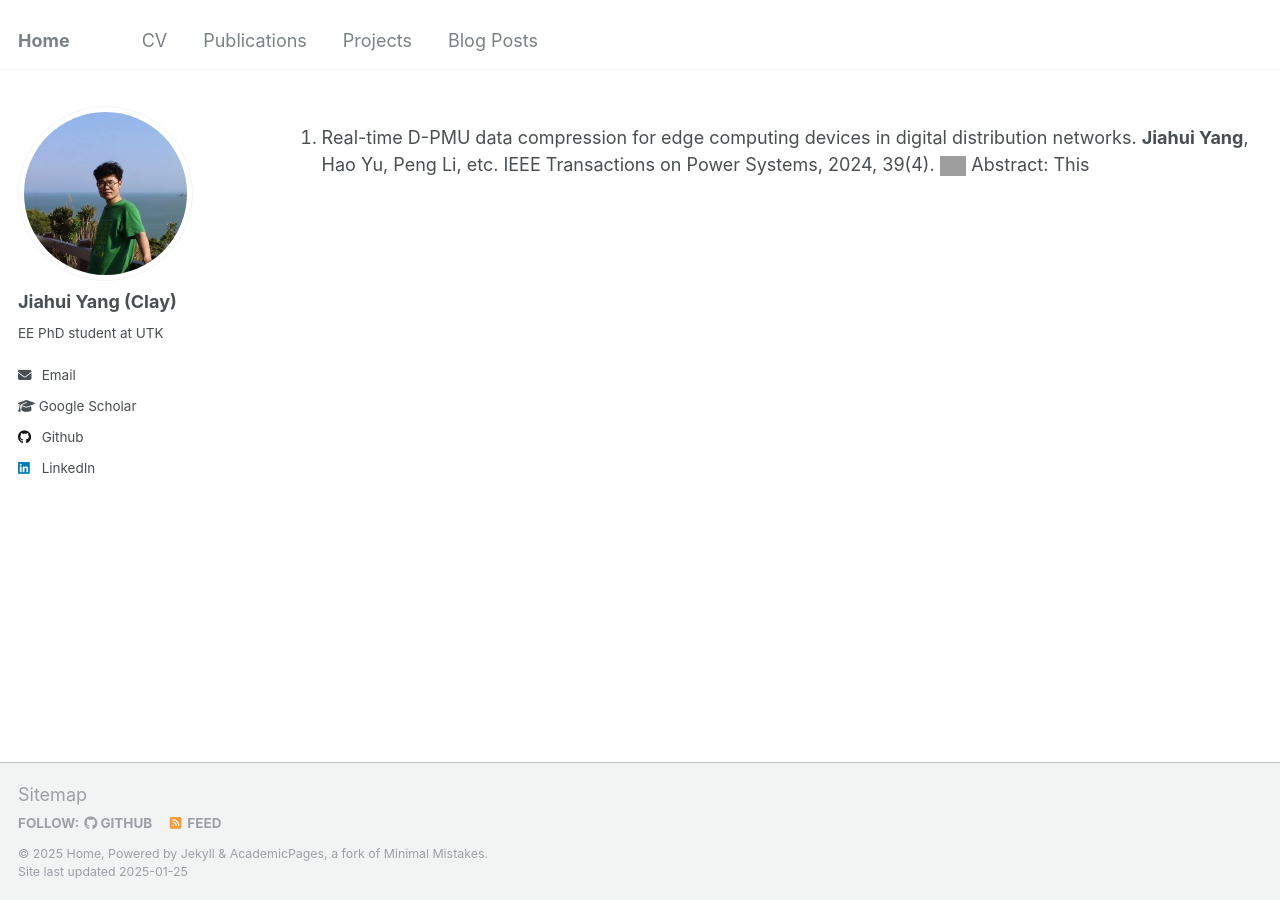
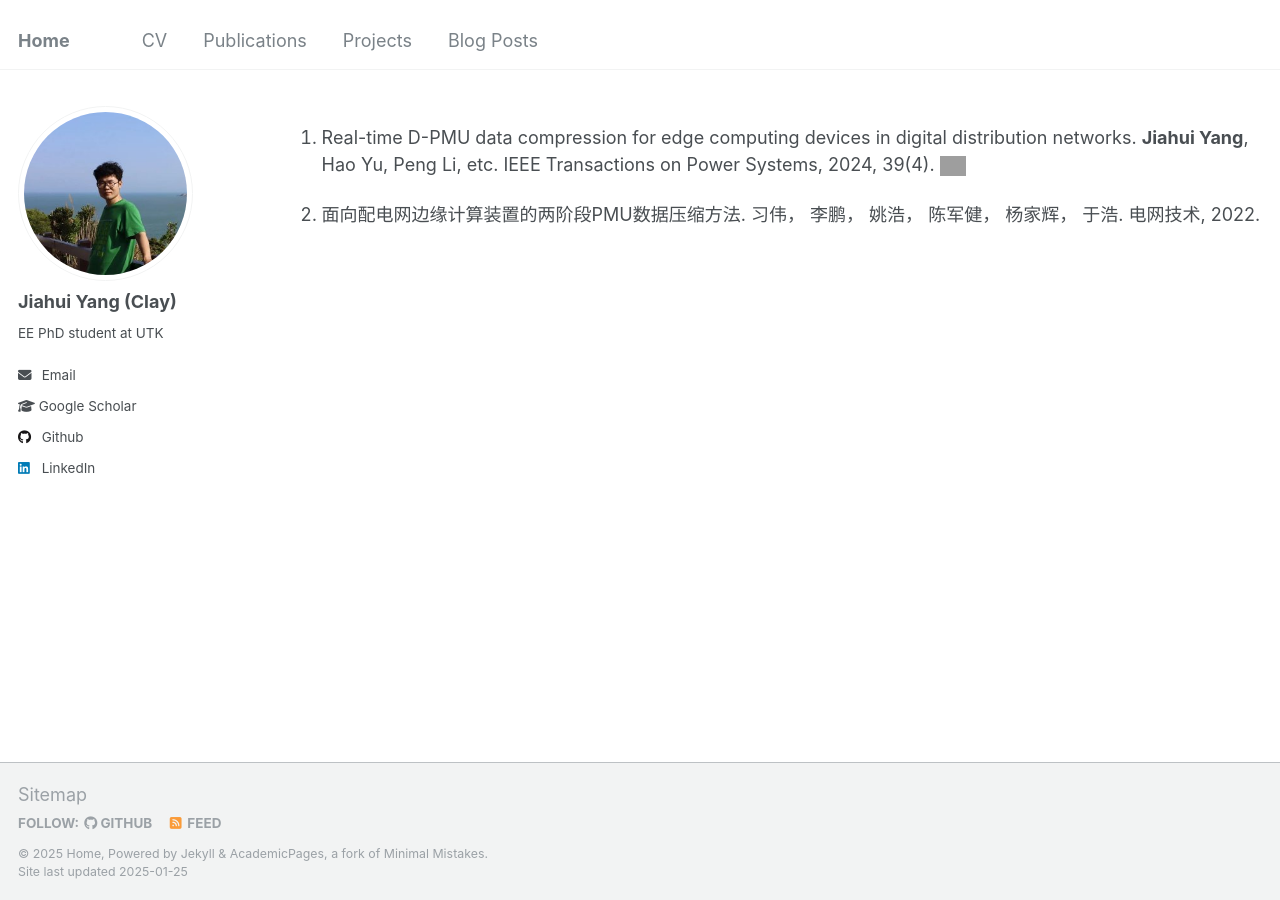
Before and after one commit to ClayUTK/intro, a Jekyll site: the page built from _pages/pub.md, in a window 1280 px wide. Built offline with Jekyll 4.4.1, drawn with Linux system fonts in a browser that asks for light colours; grey boxes are pictures that could not be loaded.

Commit message:
Update pub.md

```diff
--- a/_pages/pub.md
+++ b/_pages/pub.md
@@ -7,4 +7,5 @@ author_profile: true
 {% include base_path %}
 
 1. Real-time D-PMU data compression for edge computing devices in digital distribution networks. **Jiahui Yang**, Hao Yu, Peng Li, etc. IEEE Transactions on Power Systems, 2024, 39(4). [<img src="https://upload.wikimedia.org/wikipedia/commons/8/87/PDF_file_icon.svg" alt="PDF Icon" style="height: 20px; vertical-align: middle;">](https://github.com/ClayUTK/intro/blob/60002dcc49009d6e429066cbfd9b92ce2f7c7541/_publications/Real-Time_D-PMU_Data_Compression_for_Edge_Computing_Devices_in_Digital_Distribution_Networks.pdf)
-Abstract: This
+
+2. 面向配电网边缘计算装置的两阶段PMU数据压缩方法. 习伟， 李鹏， 姚浩， 陈军健， 杨家辉， 于浩. 电网技术, 2022.
```
